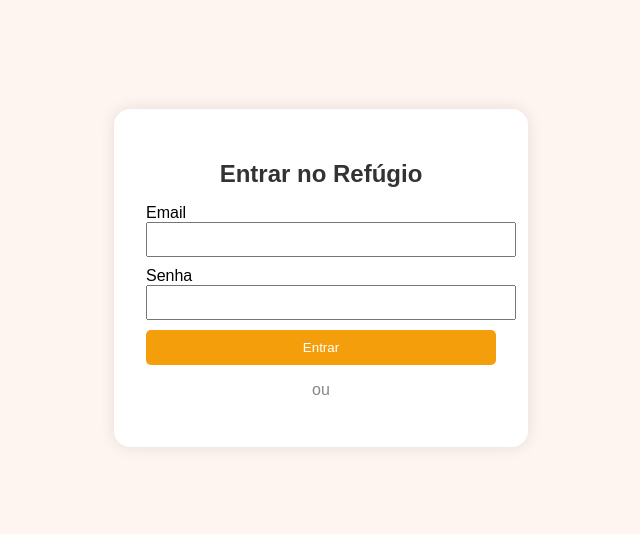
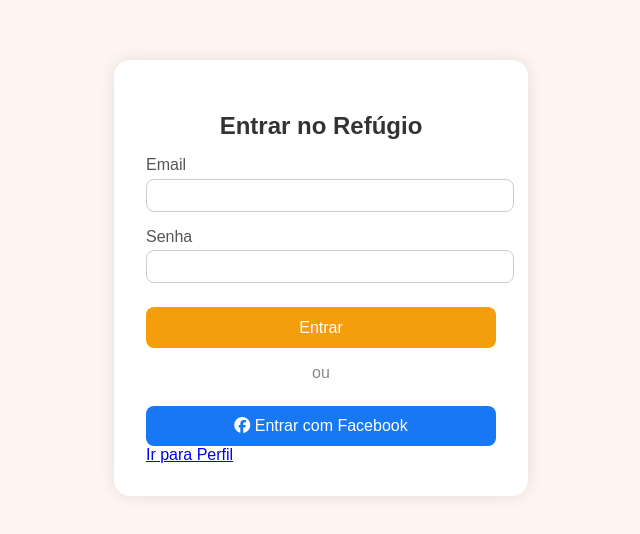
Before and after one commit to sabrinaniehues/refugio-digital-completo, a plain HTML site: page login.html in a window 1280 px wide. Shown: the part 122-656 px from the top of the page, without its empty margins (319-959 px from the left). Drawn offline with Linux system fonts and the light colour scheme.

Commit message:
Substituição linha 116

```diff
--- a/login.html
+++ b/login.html
@@ -5,6 +5,7 @@
   <meta charset="UTF-8" />
   <meta name="viewport" content="width=device-width, initial-scale=1.0" />
   <title>Login - Refúgio Digital</title>
+  <link rel="stylesheet" href="https://cdnjs.cloudflare.com/ajax/libs/font-awesome/6.5.0/css/all.min.css" />
   <script src="https://accounts.google.com/gsi/client" async defer></script>
   <style>
     body {
@@ -30,55 +31,94 @@
       color: #333;
       text-align: center;
     }
+    .input-group {
+      margin-bottom: 1rem;
+    }
+    .input-group label {
+      display: block;
+      margin-bottom: 0.3rem;
+      color: #555;
+    }
+    .input-group input {
+      width: 100%;
+      padding: 0.5rem;
+      border: 1px solid #ccc;
+      border-radius: 0.5rem;
+    }
+    .login-btn, .facebook-btn {
+      width: 100%;
+      padding: 0.7rem;
+      margin-top: 0.5rem;
+      border: none;
+      border-radius: 0.5rem;
+      font-size: 1rem;
+      cursor: pointer;
+    }
+    .login-btn { background-color: #f59e0b; color: white; }
+    .facebook-btn { background-color: #1877f2; color: white; }
     .or {
       text-align: center;
       margin: 1rem 0;
       color: #888;
+    }
+    #g_id_onload, .g_id_signin {
+      width: 100%;
+      margin-top: 10px;
     }
   </style>
 </head>
 <body>
   <div class="login-box">
     <h2>Entrar no Refúgio</h2>
-    <form onsubmit="fakeLogin(event)">
-      <label for="email">Email</label>
-      <input type="email" id="email" name="email" required style="width:100%;padding:8px;margin-bottom:10px;" />
-      <label for="senha">Senha</label>
-      <input type="password" id="senha" name="senha" required style="width:100%;padding:8px;margin-bottom:10px;" />
-      <button type="submit" style="width:100%;padding:10px;background-color:#f59e0b;border:none;color:white;border-radius:5px;">Entrar</button>
+    <form>
+      <div class="input-group">
+        <label for="email">Email</label>
+        <input type="email" id="email" name="email" required />
+      </div>
+      <div class="input-group">
+        <label for="senha">Senha</label>
+        <input type="password" id="senha" name="senha" required />
+      </div>
+      <button type="submit" class="login-btn">Entrar</button>
     </form>
 
     <div class="or">ou</div>
 
+    <!-- Google One Tap -->
     <div id="g_id_onload"
-         data-client_id="SEU_CLIENT_ID_AQUI"
-         data-context="signin"
-         data-ux_mode="popup"
-         data-callback="handleCredentialResponse"
+         data-client_id="781954347330-4l9re3h3p8jj1fm5a735kl9s341gn0qh.apps.googleusercontent.com"
+         data-login_uri="https://ref-gio-digital.vercel.app"
          data-auto_prompt="false">
     </div>
 
     <div class="g_id_signin"
          data-type="standard"
-         data-shape="pill"
+         data-shape="rectangular"
          data-theme="outline"
-         data-text="sign_in_with"
-         data-size="large">
+         data-text="signin_with"
+         data-size="large"
+         data-logo_alignment="left">
+    </div>
+
+    <button class="facebook-btn" onclick="loginFacebook()">
+      <i class="fab fa-facebook"></i> Entrar com Facebook
+    </button>
+
+    <div class="extra-btn">
+      <a href="perfil.html">Ir para Perfil</a>
     </div>
   </div>
 
   <script>
-    function fakeLogin(e) {
+    function loginFacebook() {
+      alert("Login com Facebook em breve.");
+    }
+
+    document.querySelector("form").addEventListener("submit", function(e) {
       e.preventDefault();
       localStorage.setItem("logado", "sim");
       window.location.href = "index.html";
-    }
-
-    function handleCredentialResponse(response) {
-      console.log("ID Token: ", response.credential);
-      localStorage.setItem("logado", "sim");
-      window.location.href = "index.html";
-    }
+    });
   </script>
 </body>
 </html>
```
